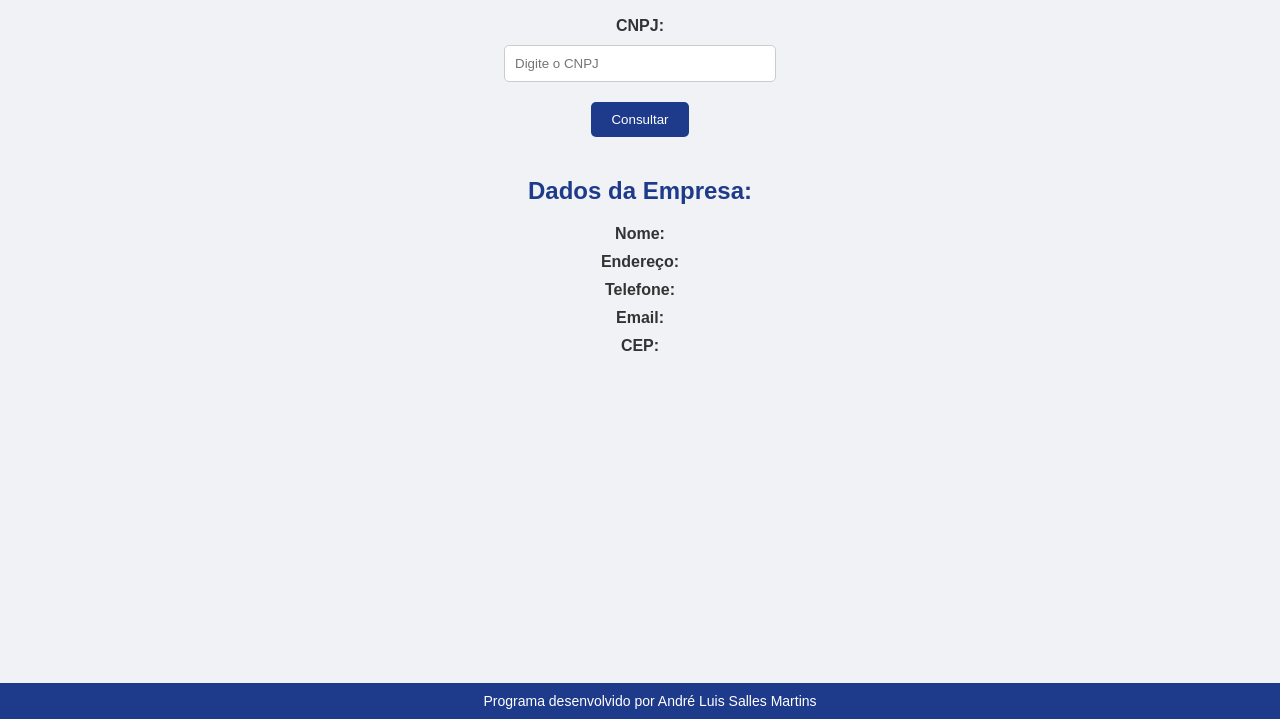
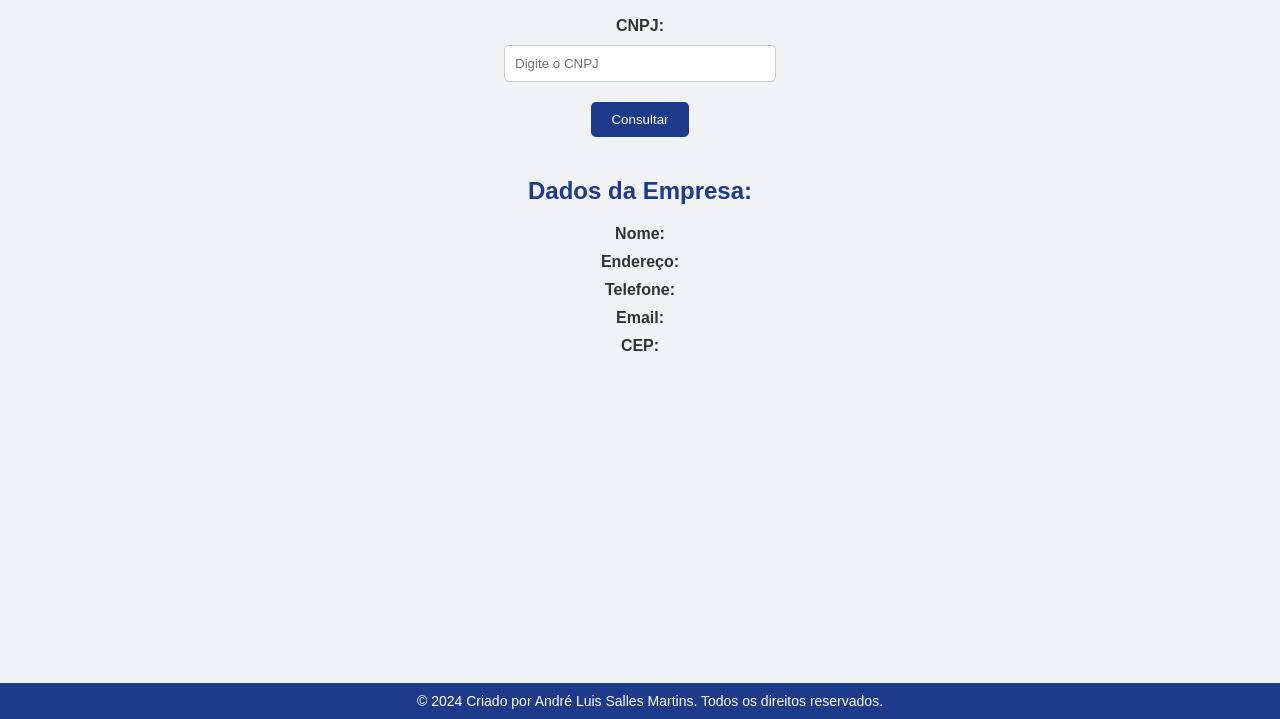
Before and after one commit to AndreLSMITU/Consulta-CNPJ, a plain HTML site: page index.html in a window 1280 px wide. Shown: the part 81-800 px from the top of the page. Drawn offline with nearby package versions, Linux system fonts and the light colour scheme.

Commit message:
Update index.html

```diff
--- a/index.html
+++ b/index.html
@@ -142,6 +142,7 @@
     <p><strong>Telefone:</strong> <span id="telefone"></span></p>
     <p><strong>Email:</strong> <span id="email"></span></p>
     <p><strong>CEP:</strong> <span id="cep"></span></p>
-    <div id="footer">Programa desenvolvido por André Luis Salles Martins</div>
+    <div id="footer">© 2024 Criado por André Luis Salles Martins. Todos os direitos
+        reservados.</div>
 </body>
 </html>
```
